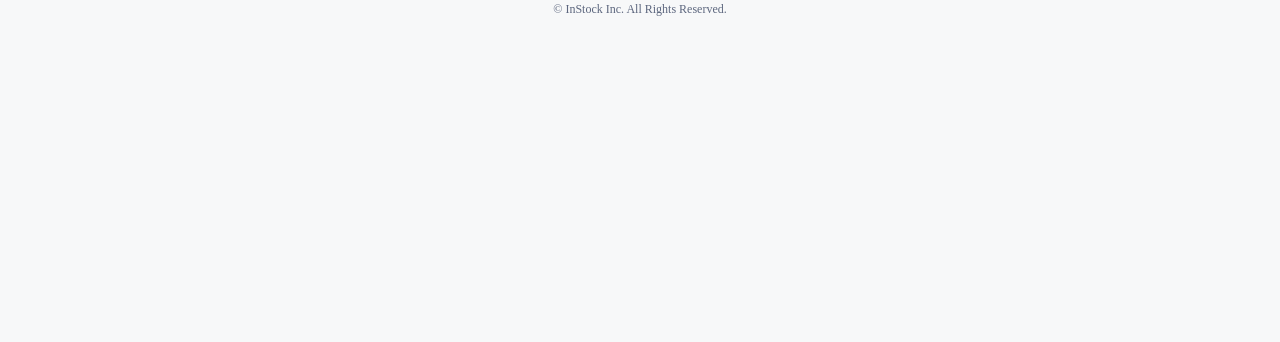
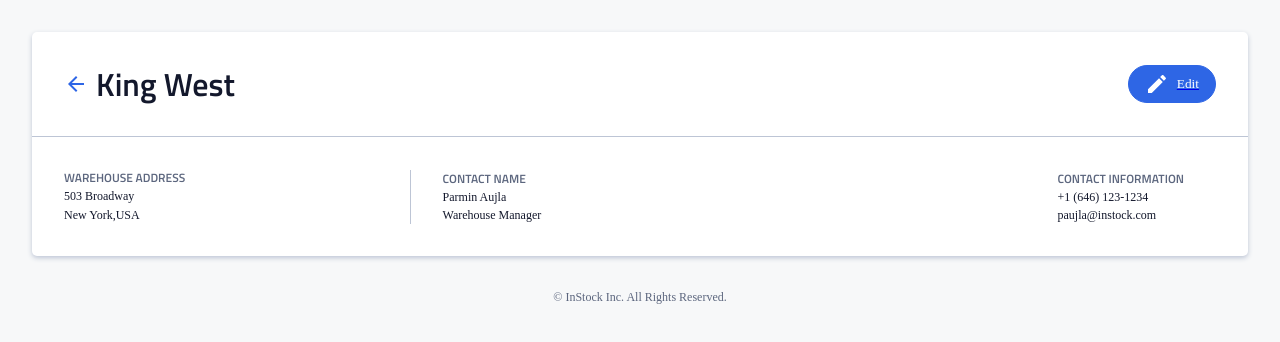
Before and after one commit to CDeweger/instock-sprint, a React (Create React App) app in the folder client/: page /warehouse/1 in a window 1280 px wide. Shown: the top 342 px of the page. Built offline with nearby package versions, Linux system fonts and the light colour scheme; no server answers; a web font is replaced by a local one.

Commit message:
add warehouse details styles and function for buttons

```diff
--- a/client/src/App.js
+++ b/client/src/App.js
@@ -6,6 +6,7 @@ import InventoryPage from "./pages/InventoryPage/InventoryPage";
 import EditWarehouse from "./pages/EditWarehouse/EditWarehouse";
 import Footer from "./components/Footer/Footer";
 import DeleteInventoryModal from "./components/DeleteInventoryModal/DeleteInventoryModal";
+import WarehouseDetails from "./components/WarehouseDetails/WarehouseDetails";
 //thee route here for DeleteInventoryModal is dummy route just to see the component
 
 function App() {
@@ -19,6 +20,7 @@ function App() {
           path="/warehouse/:warehouseId/inventory/:inventoryId"
           component={DeleteInventoryModal}
         />
+        <Route path="/warehouse/:id" exact component={WarehouseDetails} />
         <Route path="/warehouse/:id/edit" component={EditWarehouse} />
       </Switch>
       <Footer />
--- a/client/src/components/WarehouseDetails/WarehouseDetails.js
+++ b/client/src/components/WarehouseDetails/WarehouseDetails.js
@@ -1,13 +1,69 @@
-import React from "react";
+import React, { Component } from "react";
+import axios from "axios";
+import { Link } from "react-router-dom";
+import LoadingSpinner from "../LoadingSpinner/LoadingSpinner";
+import "./WarehouseDetails.scss";
 
-const WarehouseDetails = () => {
+export default class WarehouseDetails extends Component {
+  constructor(props) {
+    super(props);
+    this.state = {
+      warehouseData: {
+        id: "2922c286-16cd-4d43-ab98-c79f698aeab0",
+        name: "Manhattan",
+        address: "503 Broadway",
+        city: "New York",
+        country: "USA",
+        contact: {
+          name: "Parmin Aujla",
+          position: "Warehouse Manager",
+          phone: "+1 (646) 123-1234",
+          email: "paujla@instock.com",
+        },
+      },
+    };
+  }
+
+  getWarehouseData = (warehouseId) => {
+    axios
+      .get(`${process.env.REACT_APP_API_URL}/warehouse/${warehouseId}`)
+      .then((res) => {
+        //  console.log(res.data);
+        this.setState({ warehouseData: res.data });
+      })
+      .catch((e) => {
+        console.error(e);
+        alert("something went wrong");
+      });
+  };
+
+  handleGoback = () => {
+    this.props.history.goBack();
+  };
+
+  handleGoToEdit = () => {};
+
+  componentDidMount() {
+    //should be through props
+    // this.getWarehouseData(this.props.warehouseData.id);
+    this.getWarehouseData(this.state.warehouseData.id);
+  }
+
+  /*  after hook up with pre page, all data can get from props!!!!!!!! */
+
+  render() {
     return (
+      <>
+        {!this.state.warehouseData && <LoadingSpinner />}
+        {this.state.warehouseData && (
+          <div className="whDetails-container">
             <section className="whDetails">
               <div className="whDetails__top">
                 <div className="whDetails__headline">
                   <svg
                     width="24"
                     height="24"
+                    onClick={this.handleGoback}
                     viewBox="0 0 24 24"
                     fill="none"
                     xmlns="http://www.w3.org/2000/svg"
@@ -17,9 +73,10 @@ const WarehouseDetails = () => {
                       fill="#2E66E6"
                     />
                   </svg>
-          <h1>King West</h1>
+                  <h1 className="whDetails__title">King West</h1>
                 </div>
 
+                <Link to={`/warehouse/${this.state.warehouseData.id}/edit`}>
                   <button className="whDetails__edit-button">
                     <svg
                       width="24"
@@ -30,38 +87,55 @@ const WarehouseDetails = () => {
                     >
                       <path
                         d="M3 17.25V21H6.75L17.81 9.94L14.06 6.19L3 17.25ZM20.71 7.04C21.1 6.65 21.1 6.02 20.71 5.63L18.37 3.29C17.98 2.9 17.35 2.9 16.96 3.29L15.13 5.12L18.88 8.87L20.71 7.04V7.04Z"
-              fill="#2E66E6"
+                        fill="#ffffff"
                       />
                     </svg>
-          <span>Edit</span>
+                    <span className="whDetails__edit-text">Edit</span>
                   </button>
+                </Link>
               </div>
               <div className="whDetails__bottom">
                 <div className="whDetails__address">
-          <p>warehouse address</p>
-          <p>ADDRESS</p>
+                  <p className="whDetails__subtitle">warehouse address</p>
+                  <p className="whDetails__info">
+                    {this.state.warehouseData.address}
+                  </p>
                   <div>
-            <span>CITY,</span>
-            <span>COUNTRY</span>
+                    <span className="whDetails__info">
+                      {this.state.warehouseData.city},
+                    </span>
+                    <span className="whDetails__info">
+                      {this.state.warehouseData.country}
+                    </span>
                   </div>
                 </div>
 
                 <div className="whDetails__contact">
                   <div>
-            <p>contact name</p>
-            <p>NAME</p>
-            <p>POSITION</p>
+                    <p className="whDetails__subtitle">contact name</p>
+                    <p className="whDetails__info">
+                      {this.state.warehouseData.contact.name}
+                    </p>
+                    <p className="whDetails__info">
+                      {this.state.warehouseData.contact.position}
+                    </p>
                   </div>
 
                   <div>
-            <p>contact information</p>
-            <p>PHONE</p>
-            <p>EMAIL</p>
+                    <p className="whDetails__subtitle">contact information</p>
+                    <p className="whDetails__info">
+                      {this.state.warehouseData.contact.phone}
+                    </p>
+                    <p className="whDetails__info">
+                      {this.state.warehouseData.contact.email}
+                    </p>
                   </div>
                 </div>
               </div>
             </section>
+          </div>
+        )}
+      </>
     );
-};
-
-export default WarehouseDetails;
+  }
+}
--- a/client/src/components/WarehouseDetails/WarehouseDetails.scss
+++ b/client/src/components/WarehouseDetails/WarehouseDetails.scss
@@ -0,0 +1,104 @@
+@use "../../styles/partials/colors";
+@use "../../styles/partials/mixins";
+@use "../../styles/partials/variables";
+
+.whDetails-container {
+  padding: 1.9375rem 1rem;
+
+  @include mixins.tablet {
+    padding: 2rem;
+  }
+
+  @include mixins.tablet {
+    padding: 2rem;
+  }
+}
+
+.whDetails {
+  width: 100%;
+  @include mixins.flex(flex-start, flex-start, column);
+  box-shadow: 0 2px 5px colors.$secondary-medium;
+  background-color: colors.$primary-light;
+  border-radius: 5px;
+
+  &__top {
+    width: 100%;
+    @include mixins.flex(space-between, center, row);
+    padding: 1.5rem 1rem;
+    border-bottom: 1px solid colors.$secondary-medium;
+
+    @include mixins.tablet {
+      padding: 2rem;
+    }
+  }
+
+  &__headline {
+    @include mixins.flex(flex-start, center, row);
+  }
+
+  &__title {
+    margin-left: 0.5rem;
+    @include mixins.mobil-page-header;
+
+    @include mixins.tablet {
+      @include mixins.page-header;
+    }
+  }
+
+  &__subtitle {
+    @include mixins.mobil-table-header;
+    color: colors.$secondary-dark;
+    text-transform: uppercase;
+
+    @include mixins.tablet {
+      @include mixins.table-header;
+    }
+  }
+
+  &__info {
+    @include mixins.mobil-body-small;
+
+    @include mixins.tablet {
+      @include mixins.body-small;
+    }
+  }
+
+  &__edit-button {
+    padding: 0.1rem 0.35rem;
+    @include mixins.tablet {
+      padding: 0 1rem;
+      @include mixins.flex(space-between, center, row);
+    }
+  }
+
+  &__edit-text {
+    display: none;
+    @include mixins.tablet {
+      display: inline-block;
+      color: colors.$primary-light;
+      margin-left: 0.5rem;
+    }
+  }
+
+  &__bottom {
+    width: 100%;
+    padding: 1rem;
+    @include mixins.flex(flex-start, flex-start, column);
+    @include mixins.tablet {
+      padding: 2rem;
+      @include mixins.flex(space-between, center, row);
+    }
+  }
+
+  &__contact {
+    width: 100%;
+    margin-top: 1rem;
+    @include mixins.flex(space-between, center, row);
+    @include mixins.tablet {
+      width: 70%;
+      padding: 0 2rem;
+      margin-top: 0;
+      border-left: 1px solid colors.$secondary-medium;
+    }
+  }
+}
--- a/client/src/pages/EditWarehouse/EditWarehouse.js
+++ b/client/src/pages/EditWarehouse/EditWarehouse.js
@@ -75,15 +75,11 @@ export default class EditWarehouse extends Component {
     const currentWarehouseId = this.props.match.params.id;
     const previousWarehouseId = prevProps.match.params.id;
     if (currentWarehouseId !== previousWarehouseId) {
-      this.setVideos();
+      this.getWarehouseData();
     }
   }
 
   render() {
-    /*  //need to delete the next two lines once the api call is hooked
-    const { name, address, city, country, contact } =
-      this.state.warehouseDetails;
- */
     return (
       <div className="edit-container">
         <section className="edit-warehouse">
```
Lines whose indentation alone changed are shown as unchanged.
